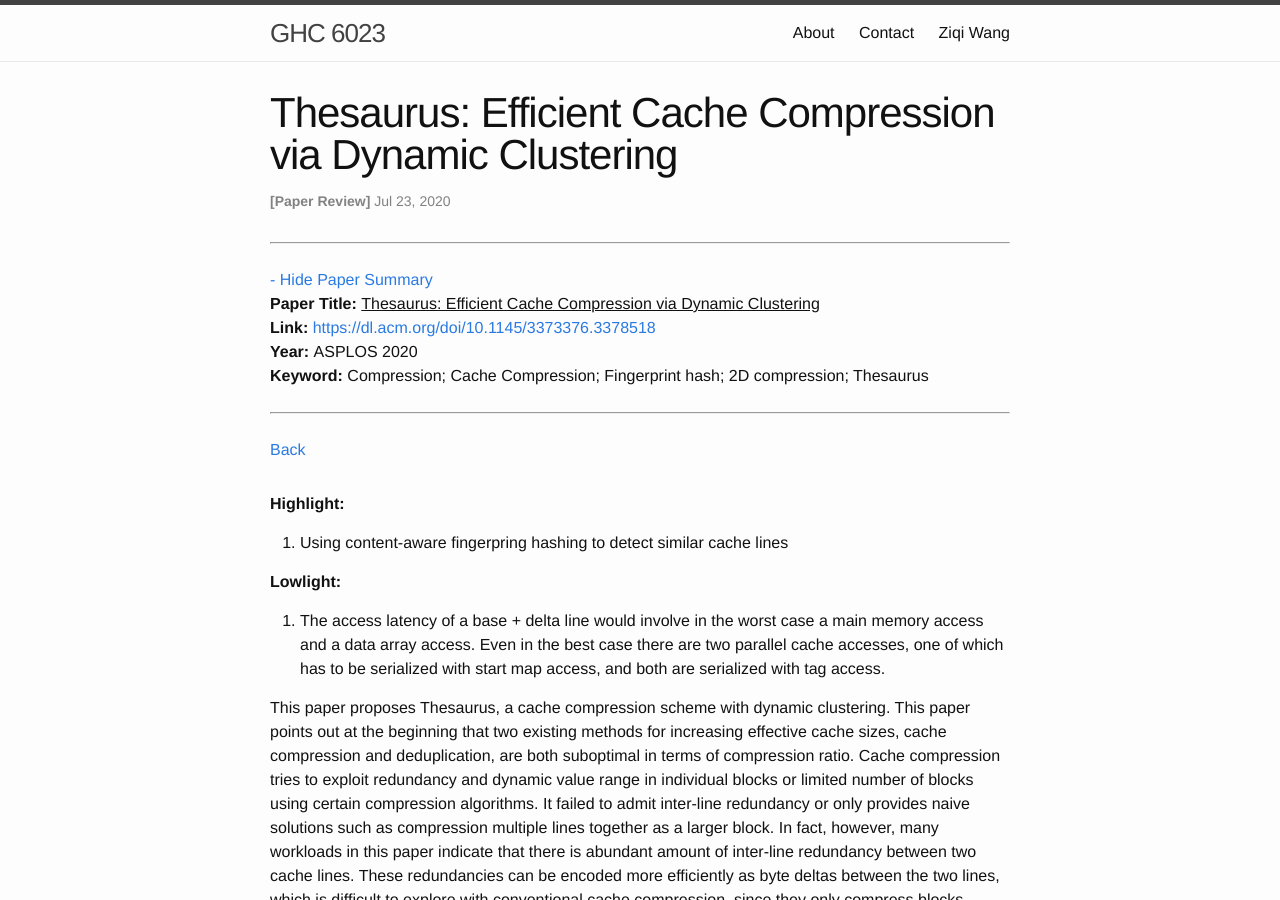
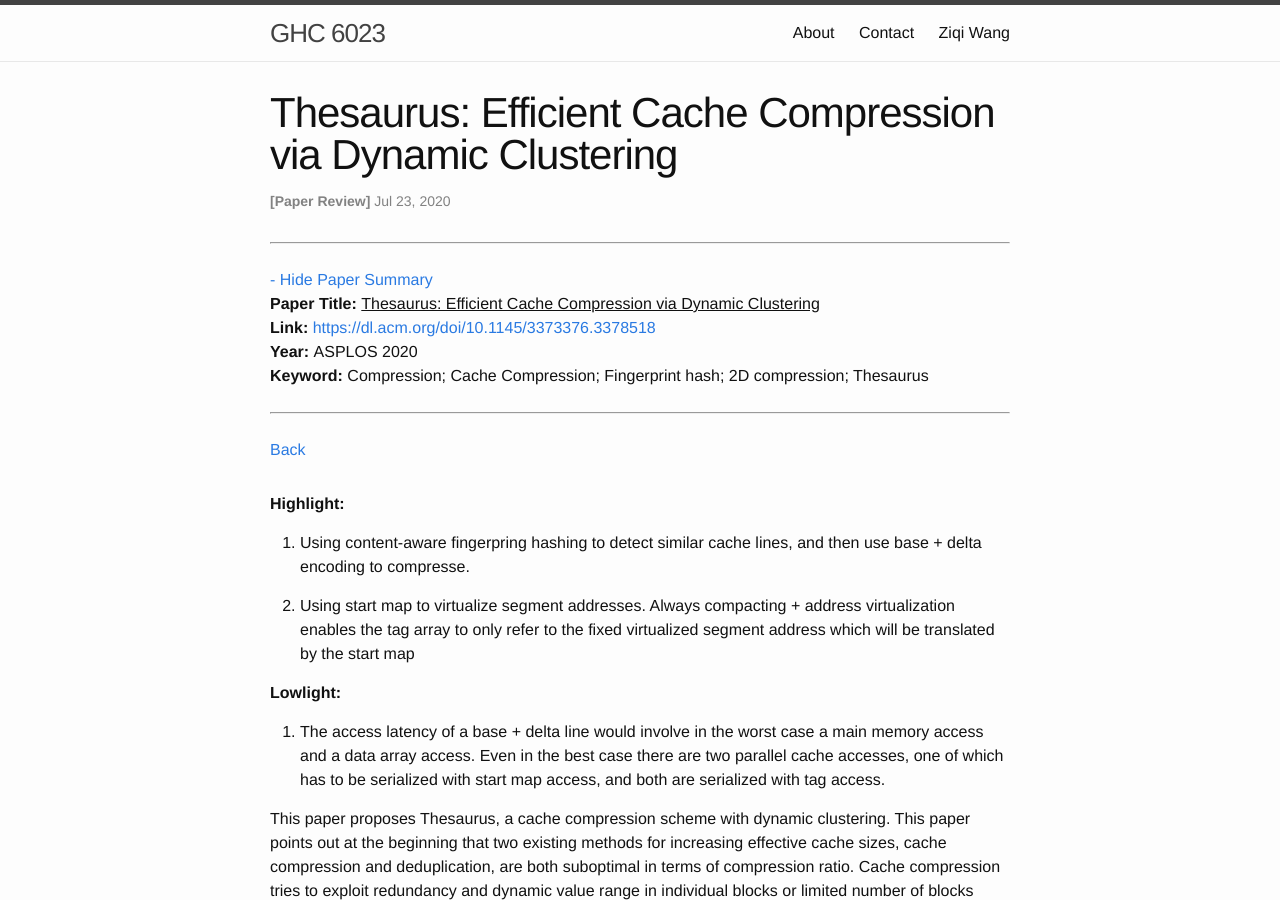
Before and after one commit to wangziqi2013/wangziqi2013.github.io, a Jekyll site: the page built from _posts/2020-07-23-thesaurus.markdown, in a window 1280 px wide and 900 px high. Built offline with Jekyll 4.4.1, drawn with Linux system fonts in a browser that asks for light colours.

Commit message:
Adding highlight

```diff
--- a/_posts/2020-07-23-thesaurus.markdown
+++ b/_posts/2020-07-23-thesaurus.markdown
@@ -15,9 +15,10 @@ version_mgmt:
 
 **Highlight:**
 
-1. Using content-aware fingerpring hashing to detect similar cache lines
+1. Using content-aware fingerpring hashing to detect similar cache lines, and then use base + delta encoding to compresse.
 
-
+2. Using start map to virtualize segment addresses. Always compacting + address virtualization enables the tag array
+   to only refer to the fixed virtualized segment address which will be translated by the start map
 
 **Lowlight:**
 
```
